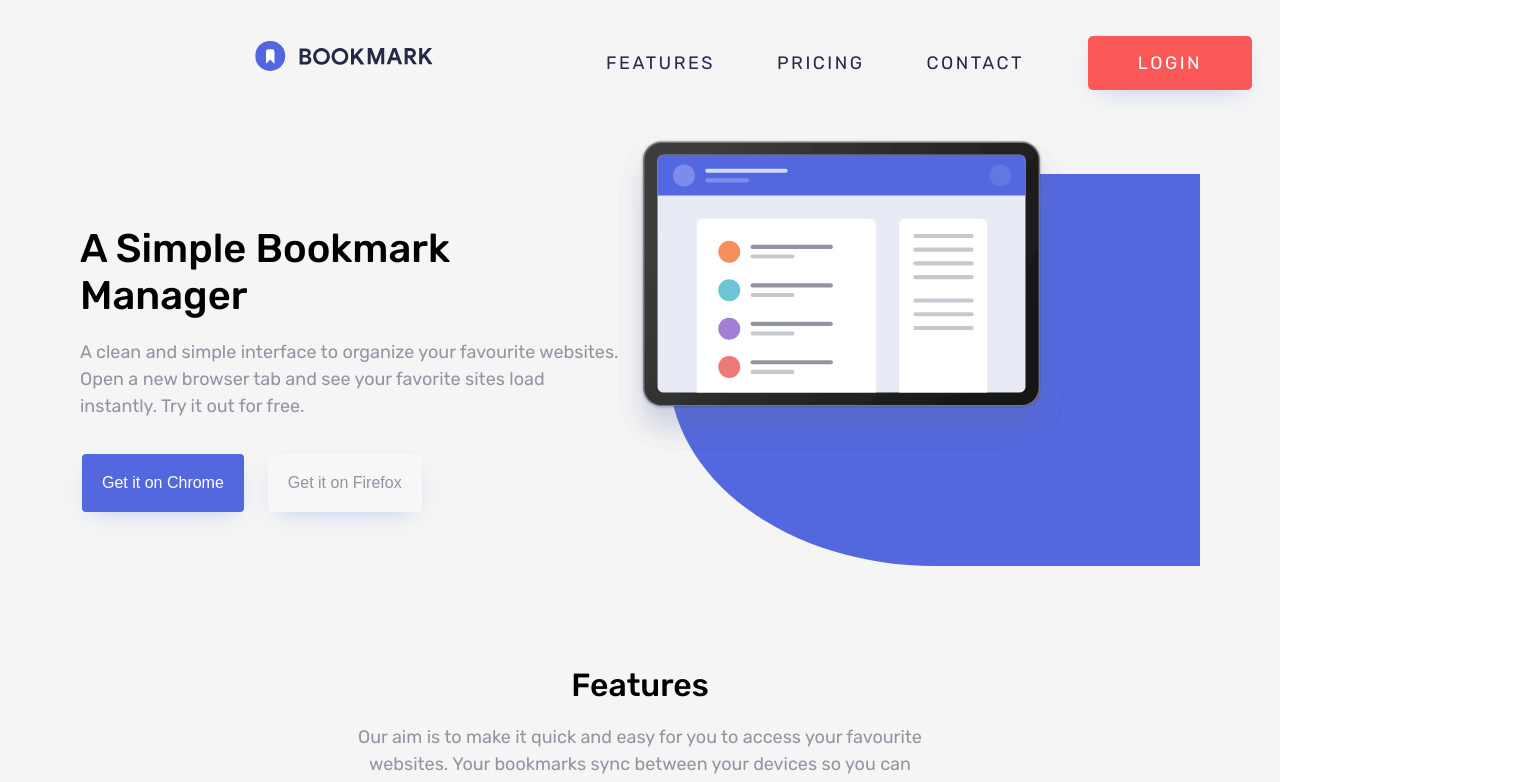
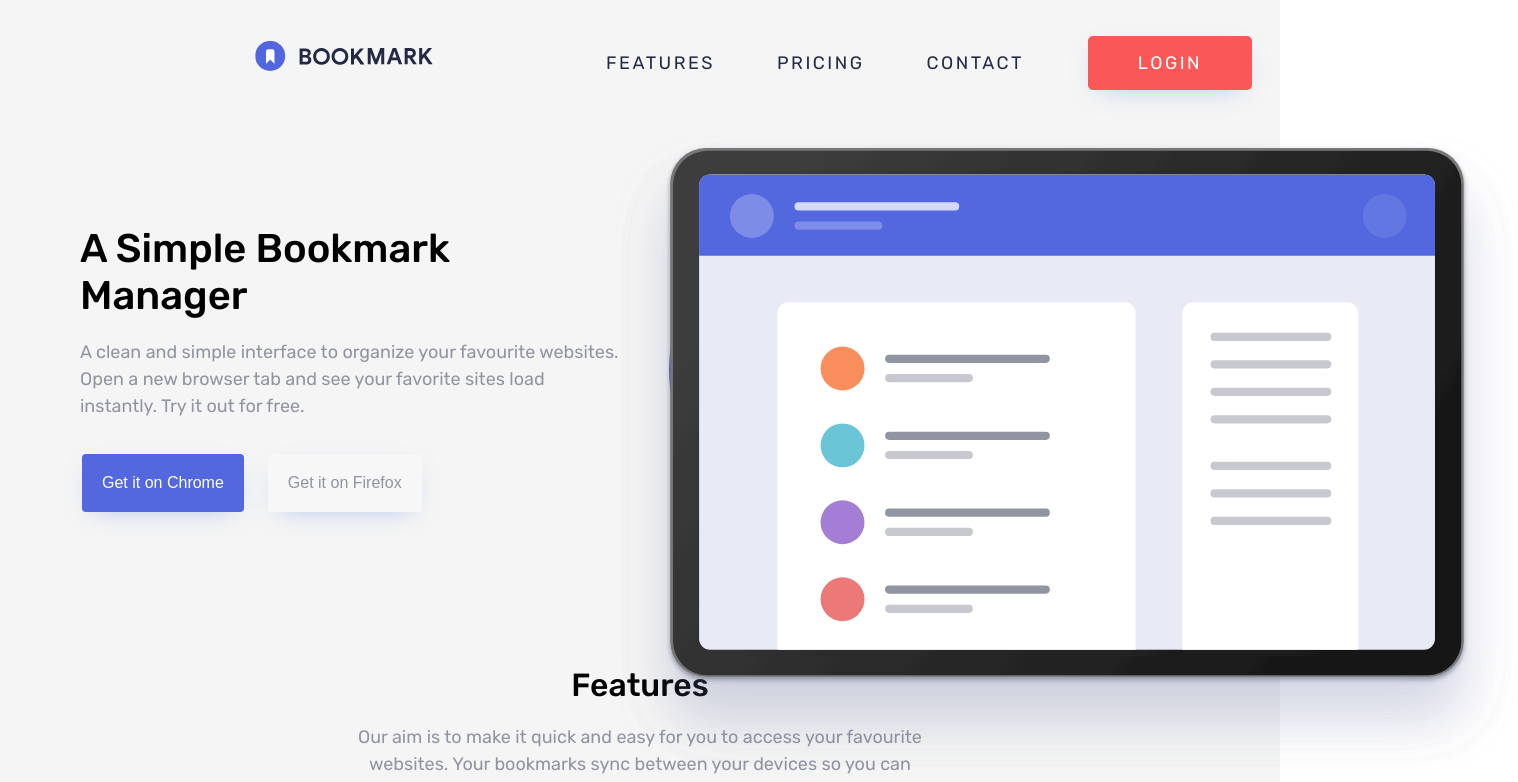
Before and after one commit to AndrzejPec/test-task, a React (Create React App) app: page / in a window 1280 px wide. Shown: the top 782 px of the page, 1518 px wide, since content can reach past the window. Built offline with nearby package versions, Linux system fonts and the light colour scheme.

Commit message:
cleanup start

```diff
--- a/src/components/Accordion/Accordion.jsx
+++ b/src/components/Accordion/Accordion.jsx
@@ -2,7 +2,6 @@
 import './Accordion.scss';
 
 import arrow from '../../img/icon-arrow.svg';
-// import { ReactComponent as Arrow } from '../../img/icon-arrow.svg';
 
 export const Accordion = ({ title, isActive, onClick, children }) => {
     return (
--- a/src/components/Illustration/Illustration.scss
+++ b/src/components/Illustration/Illustration.scss
@@ -10,9 +10,8 @@
     img.right {
       position: absolute;
       top: -10%;
+      width: 100%;
       left: -10%;
-      transform: translate(-50%, -50%);
-      scale: .5;
     }
 
     img.left {
```
Also changed, not shown: public/index.html (+0 -23 lines).
